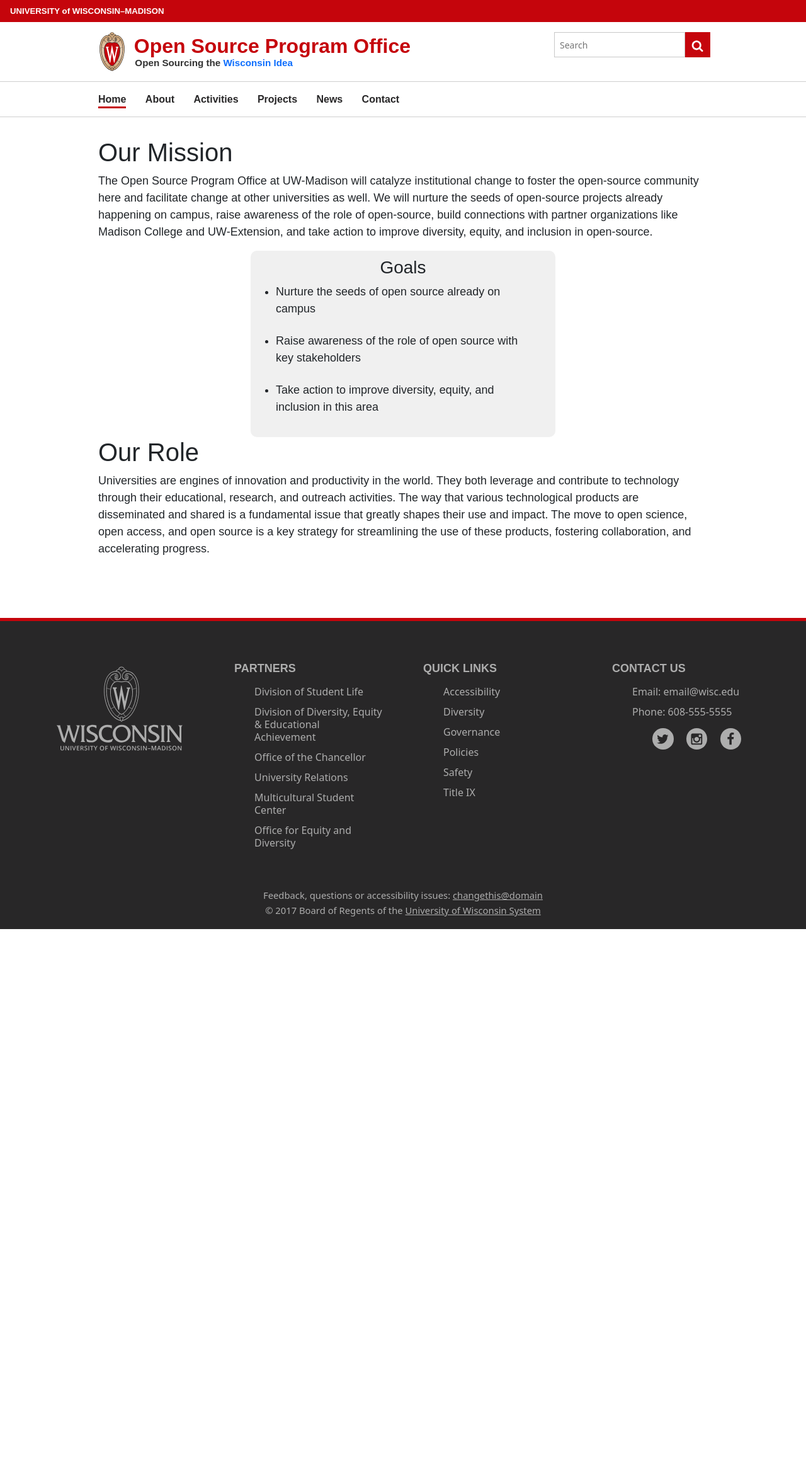
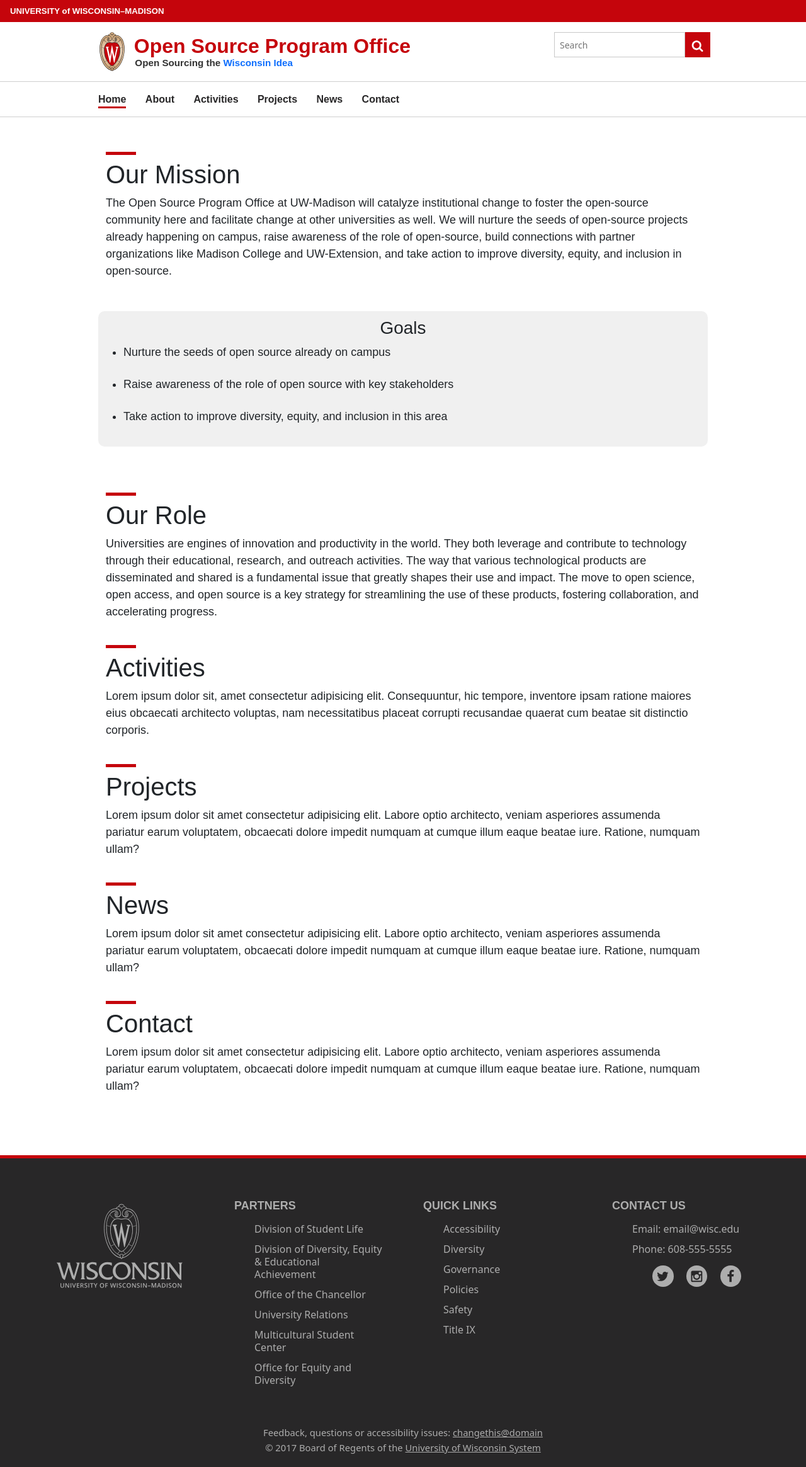
Before and after one commit to UW-Madison-DSI/ospo.wisc.edu-version-1.0, a Jekyll site: the page built from index.html, in a window 1280 px wide. Shown: the whole page at 63% size. Built offline with Jekyll 4.4.1, drawn with Linux system fonts in a browser that asks for light colours; some web fonts are replaced; before the commit the page ends 1475 px from its top, so only the background shows below that.

Commit message:
Placed placeholders on the homepage at the moment
Experimented on the layouts for the homepage. Hoping to come up with a finalized homepage layout soon.

```diff
--- a/_sass/main.scss
+++ b/_sass/main.scss
@@ -16,4 +16,26 @@
 \******************************************************************************/
 
 // add custom styles here
+
+body {
+    margin: 0;
+}
+#ourMissionContainer {
+    margin-bottom: 50px;
+}
+
+/*
+#ort {
+    width: 100%;
+    margin: 0 auto;
+    background-color: #f7f7f7;
+    padding: 10px 40px;
+}
+*/
+/*
+#role {
+    background-color: #f7f7f7;
+    padding: 10px 40px;
+}
+*/
 //
--- a/about.html
+++ b/about.html
@@ -55,3 +55,7 @@
 		<p>Lightning AI developed and open sourced PyTorch Lightning. Their Lead AI Educator, Sebastian Raschka, is a member of our Advisory Board.</p>
 	</li>
 </ul>
+
+<!--
+	Add cards for each partner!!
+-->
--- a/index.html
+++ b/index.html
@@ -11,19 +11,54 @@
     <link href="https://cdn.jsdelivr.net/npm/bootstrap@5.3.2/dist/css/bootstrap.min.css" rel="stylesheet" integrity="sha384-T3c6CoIi6uLrA9TneNEoa7RxnatzjcDSCmG1MXxSR1GAsXEV/Dwwykc2MPK8M2HN" crossorigin="anonymous">
   </head>
   <body>
-    <h1>Our Mission</h1>
-	<p>The Open Source Program Office at UW-Madison will catalyze institutional change to foster the open-source community here and facilitate change at other universities as well. We will nurture the seeds of open-source projects already happening on campus, raise awareness of the role of open-source, build connections with partner organizations like Madison College and UW-Extension, and take action to improve diversity, equity, and inclusion in open-source. </p>
+    <div id="ourMissionContainer" class="container col-12">
+      <h1 id="ourMissionText" class="uw-mini-bar col-6 fs-1">Our Mission</h1>
+	    <p>The Open Source Program Office at UW-Madison will catalyze institutional change to foster the open-source community here and facilitate change at other universities as well. We will nurture the seeds of open-source projects already happening on campus, raise awareness of the role of open-source, build connections with partner organizations like Madison College and UW-Extension, and take action to improve diversity, equity, and inclusion in open-source. </p>
+    </div>
 
-	<ul style="width:50%; margin:auto; padding:10px 40px; border-radius:10px; background:#f0f0f0">
+	<ul id="goals" style="width:100%; margin:auto 0 50px; padding:10px 40px; border-radius:10px; background:#f0f0f0">
 		<h3 style="text-align:center">Goals</h3>
 		<li>Nurture the seeds of open source already on campus</li>
 		<li>Raise awareness of the role of open source with key stakeholders</li>
 		<li>Take action to improve diversity, equity, and inclusion in this area</li>
 	</ul>
 
-	<h1>Our Role</h1>
-	<p>Universities are engines of innovation and productivity in the world. They both leverage and contribute to technology through their educational, research, and outreach activities. The way that various technological products are disseminated and shared is a fundamental issue that greatly shapes their use and impact. The move to open science, open access, and open source is a key strategy for streamlining the use of these products, fostering collaboration, and accelerating progress. </p>
+  <div class="d-flex justify-content-center">
+    <div id="roleContainer" class="container">
+      <h1 id="roleText" class="uw-mini-bar">Our Role</h1>
+      <p>Universities are engines of innovation and productivity in the world. They both leverage and contribute to technology through their educational, research, and outreach activities. The way that various technological products are disseminated and shared is a fundamental issue that greatly shapes their use and impact. The move to open science, open access, and open source is a key strategy for streamlining the use of these products, fostering collaboration, and accelerating progress. </p>
+    </div>
+  </div>
+
+  <div class="d-flex justify-content-center">
+    <div id="activitiesContainer" class="container">
+      <h1 id="activitiesText" class="uw-mini-bar">Activities</h1>
+      <p>Lorem ipsum dolor sit, amet consectetur adipisicing elit. Consequuntur, hic tempore, inventore ipsam ratione maiores eius obcaecati architecto voluptas, nam necessitatibus placeat corrupti recusandae quaerat cum beatae sit distinctio corporis.</p>
+    </div>
+  </div>
+
+  <div class="d-flex justify-content-center">
+    <div id="projectContainer" class="container">
+      <h1 id="projectText" class="uw-mini-bar">Projects</h1>
+      <p>Lorem ipsum dolor sit amet consectetur adipisicing elit. Labore optio architecto, veniam asperiores assumenda pariatur earum voluptatem, obcaecati dolore impedit numquam at cumque illum eaque beatae iure. Ratione, numquam ullam?</p>
+    </div>
+  </div>
+
+  <div class="d-flex justify-content-center">
+    <div id="newsContainer" class="container">
+      <h1 id="newsText" class="uw-mini-bar">News</h1>
+      <p>Lorem ipsum dolor sit amet consectetur adipisicing elit. Labore optio architecto, veniam asperiores assumenda pariatur earum voluptatem, obcaecati dolore impedit numquam at cumque illum eaque beatae iure. Ratione, numquam ullam?</p>
+    </div>
+  </div>
+
+  <div class="d-flex justify-content-center">
+    <div id="newsContainer" class="container">
+      <h1 id="newsText" class="uw-mini-bar">Contact</h1>
+      <p>Lorem ipsum dolor sit amet consectetur adipisicing elit. Labore optio architecto, veniam asperiores assumenda pariatur earum voluptatem, obcaecati dolore impedit numquam at cumque illum eaque beatae iure. Ratione, numquam ullam?</p>
+    </div>
+  </div>
 
     <script src="https://cdn.jsdelivr.net/npm/bootstrap@5.3.2/dist/js/bootstrap.bundle.min.js" integrity="sha384-C6RzsynM9kWDrMNeT87bh95OGNyZPhcTNXj1NW7RuBCsyN/o0jlpcV8Qyq46cDfL" crossorigin="anonymous"></script>
+
   </body>
 </html>
```
